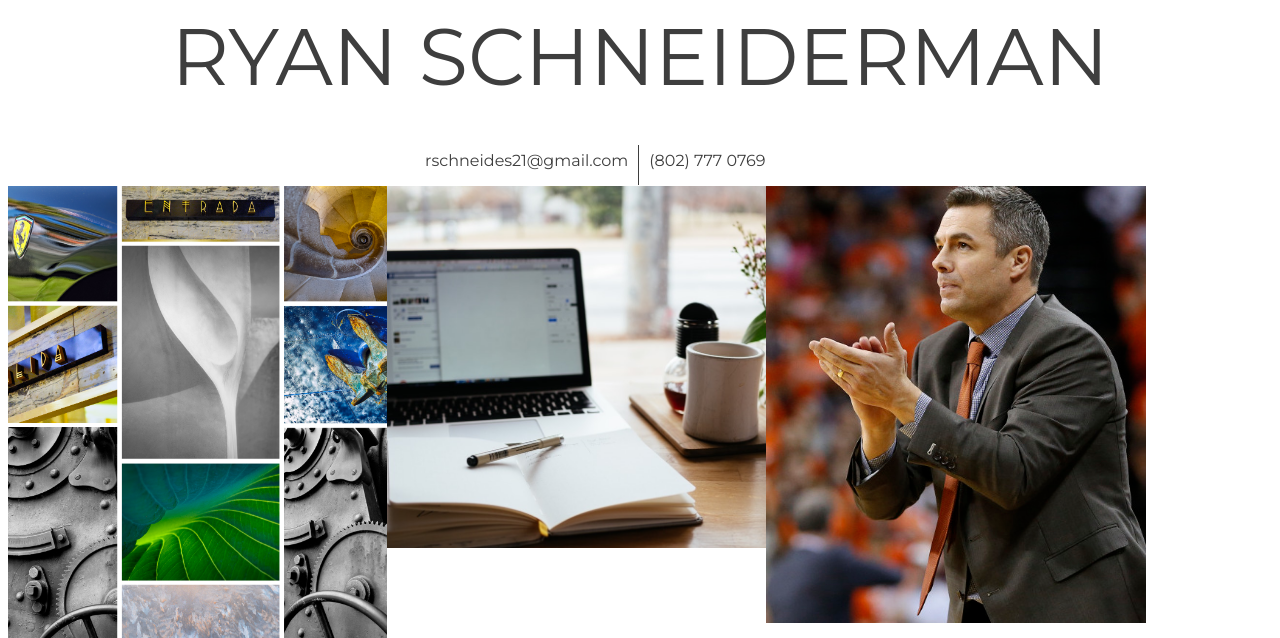
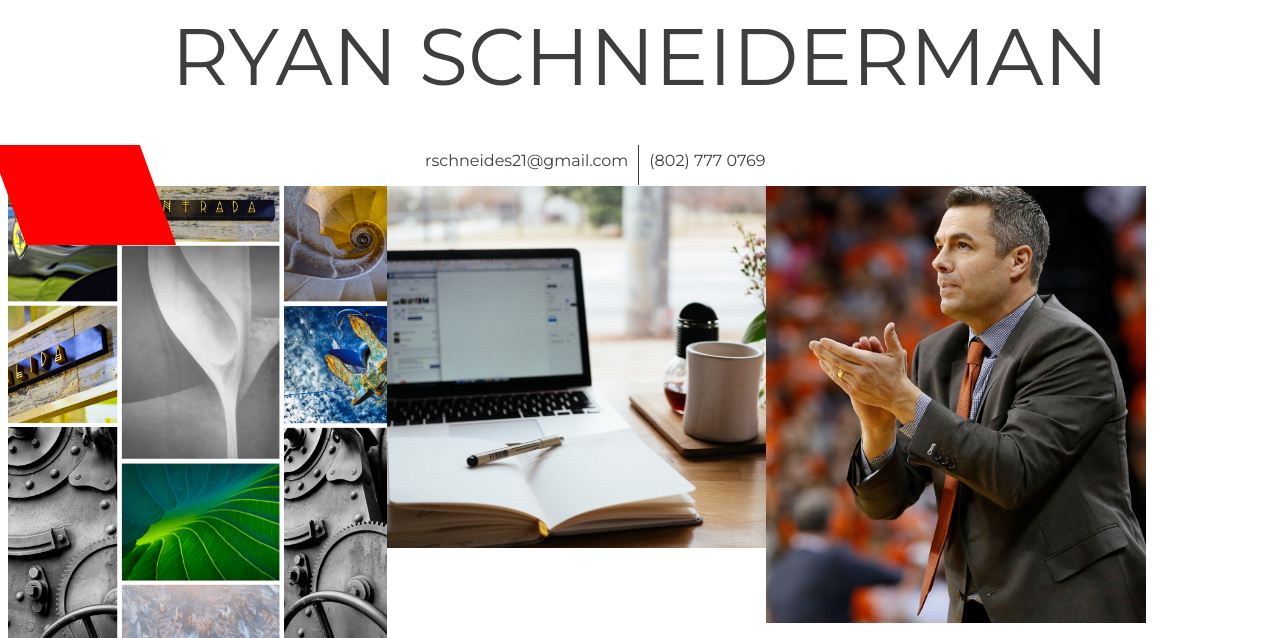
Before and after one commit to rschneides21/ryanschneiderman, a PHP site: page / in a window 1280 px wide. Shown: the top 638 px of the page. Run offline with PHP 8.4, Linux system fonts and the light colour scheme.

Commit message:
header adds

```diff
--- a/index.php
+++ b/index.php
@@ -40,6 +40,15 @@
   	float: left;
   }
 
+  #parallelogram {
+	width: 150px;
+	height: 100px;
+	-webkit-transform: skew(20deg);
+	   -moz-transform: skew(20deg);
+	     -o-transform: skew(20deg);
+	background: red;
+  }
+
   #first-pic{
 
   }
@@ -65,6 +74,7 @@
  		<img class = "pic-links" src = "bball.jpg" width = "30%" height = "auto">
  	</div>
  </div>
+ <div id = "parallelogram">
  </div>
  </body>
 </html>
```
